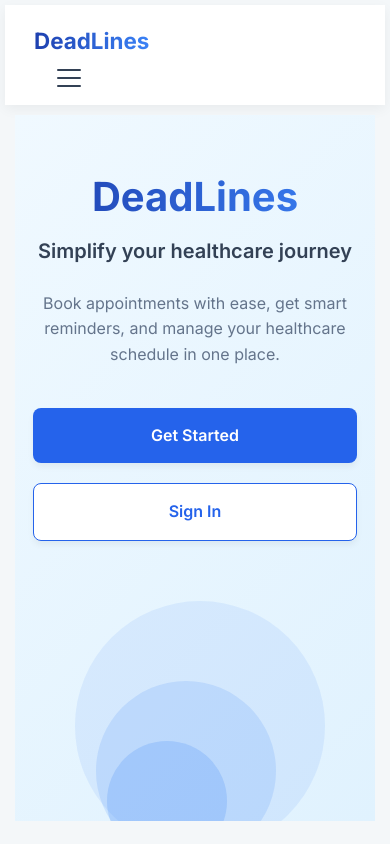
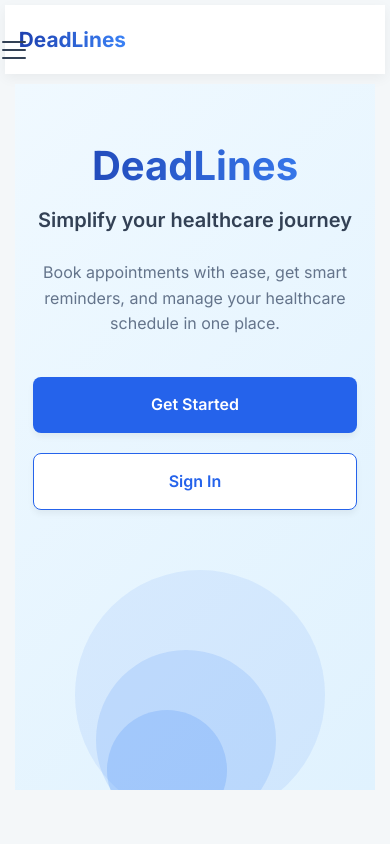
Before and after one commit to CptPrice743/appointment-scheduling, a React (Vite) app in the folder client/: page / in a window 390 px wide. Shown: the top 844 px of the page. Built offline with nearby package versions, Linux system fonts and the light colour scheme; no server answers.

Commit message:
Update Navbar.css

```diff
--- a/client/src/components/Navbar/Navbar.css
+++ b/client/src/components/Navbar/Navbar.css
@@ -14,6 +14,7 @@
   max-width: 90%;
   margin: 0 auto;
   padding: 0 20px;
+  position: relative;
 }
 
 .navbar-logo {
@@ -215,14 +216,19 @@
 /* --- Media Query for Tablet/Mobile --- */
 @media (max-width: 1024px) {
   .navbar-container {
-    flex-wrap: wrap;
+    flex-wrap: nowrap;
     padding: 0 15px;
+    max-width: 95%;
   }
 
   /* Show the toggle button */
   .navbar-toggle {
     display: block;
     order: 3;
+    position: absolute;
+    right: 15px;
+    top: 50%;
+    transform: translateY(-50%);
   }
 
   /* Style the menu for mobile view */
@@ -355,11 +361,12 @@
 /* Optional: Further adjustments for very small screens */
 @media (max-width: 480px) {
   .navbar-logo {
-    font-size: 1.4rem;
+    font-size: 1.3rem;
   }
 
   .navbar-container {
     padding: 0 10px;
+    max-width: 98%;
   }
 
   .nav-menu .nav-links,
```
